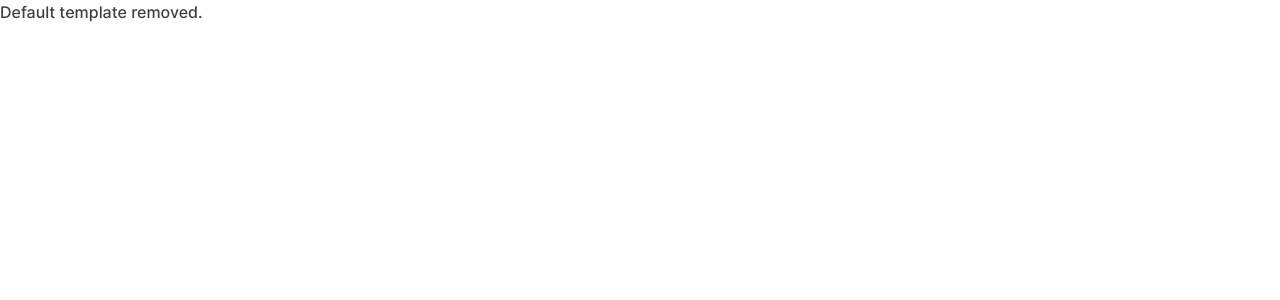
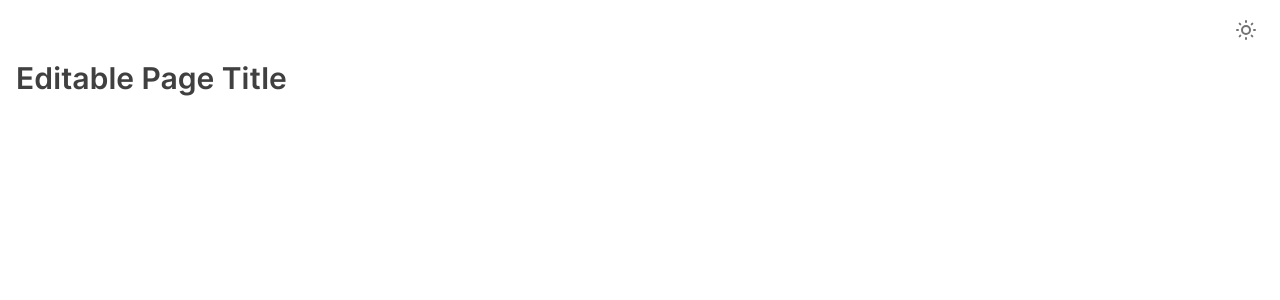
Before and after one commit to aakindel/link-library, a Next.js app: page / in a window 1280 px wide. Shown: the top 300 px of the page. Built offline with nearby package versions, Linux system fonts and the light colour scheme.

Commit message:
add contenteditable page title

```diff
--- /dev/null
+++ b/app/PageTitle.tsx
@@ -0,0 +1,26 @@
+"use client";
+
+import React, { useState } from "react";
+import ContentEditable from "@/components/ContentEditable";
+
+export const PageTitle = () => {
+  const defaultPageTitle = "Editable Page Title";
+  const [, setPageTitle] = useState(defaultPageTitle);
+  const [pageTitleClone] = useState(defaultPageTitle);
+
+  return (
+    <ContentEditable
+      className="mb-10 text-3xl font-semibold"
+      placeholder="Untitled"
+      tag="h1"
+      preventNewLine
+      onInput={(event) => {
+        setPageTitle((event.target as HTMLElement).innerText);
+      }}
+    >
+      {pageTitleClone}
+    </ContentEditable>
+  );
+};
+
+export default PageTitle;
--- a/app/page.tsx
+++ b/app/page.tsx
@@ -1,10 +1,29 @@
 import type { NextPage } from "next";
+import React from "react";
+import ThemeChanger from "@/components/ThemeChanger";
+import PageTitle from "./PageTitle";
+
+export const metadata = {
+  title: "Link Library",
+  description: "A library for storing web links.",
+};
 
 const Home: NextPage = () => {
   return (
-    <main>
-      <p className="font-medium">Default template removed.</p>
-    </main>
+    <React.Fragment>
+      <main>
+        <div className="mx-auto flex h-[60px] w-full max-w-7xl flex-wrap items-center justify-end px-4">
+          <ul className="flex list-none items-center gap-4 sm:gap-4">
+            <li className="block">
+              <ThemeChanger />
+            </li>
+          </ul>
+        </div>
+        <div className="mx-auto min-h-[calc(100vh-60px)] max-w-7xl px-4">
+          <PageTitle />
+        </div>
+      </main>
+    </React.Fragment>
   );
 };
 
--- /dev/null
+++ b/components/ContentEditable/index.tsx
@@ -0,0 +1,87 @@
+import React from "react";
+import { cn } from "@/utils";
+
+type TagType = keyof JSX.IntrinsicElements;
+
+type ContentEditableProps = {
+  className?: string;
+  style?: React.CSSProperties;
+  tag?: TagType;
+  placeholder?: string;
+  preventNewLine?: boolean;
+  children?: JSX.Element | string;
+  onKeyDown?: (event: React.KeyboardEvent<HTMLElement>) => void;
+  onInput?: (event: React.SyntheticEvent<HTMLElement, Event>) => void;
+} & Omit<
+  React.DetailedHTMLProps<React.HTMLAttributes<HTMLElement>, HTMLElement>,
+  keyof React.SVGProps<SVGSymbolElement>
+>;
+
+const ContentEditable = ({
+  className = "",
+  style = {},
+  tag = "div",
+  placeholder = "",
+  preventNewLine = false,
+  children,
+  onKeyDown,
+  onInput,
+  ...props
+}: ContentEditableProps) => {
+  /* empties out contenteditable if it only contains <br> tag
+     (so that placeholder will show up); e.g. if you type 'x',
+     press ENTER, then CMD + A & BACKSPACE, a <br> tag is left */
+  const removeBreakTag = (event: React.SyntheticEvent) => {
+    if ((event.target as HTMLElement).innerHTML.trim() === "<br>") {
+      (event.target as HTMLElement).innerText = "";
+    }
+  };
+
+  const preventEnterKey = (e: React.KeyboardEvent<HTMLElement>) => {
+    if (e.key === "Enter") {
+      e.preventDefault();
+    }
+  };
+
+  const Tag = (() => {
+    return tag;
+  })() as TagType;
+
+  return (
+    <Tag
+      contentEditable
+      suppressContentEditableWarning
+      spellCheck="false"
+      onPaste={(event) => {
+        // if preventNewLine, prevent multi-line strings from being pasted
+        if (
+          preventNewLine &&
+          JSON.stringify(event.clipboardData.getData("Text")).includes("\\n")
+        ) {
+          event.preventDefault();
+        }
+      }}
+      onKeyDown={(event) => {
+        onKeyDown && onKeyDown(event as React.KeyboardEvent<HTMLElement>);
+        preventNewLine &&
+          preventEnterKey(event as React.KeyboardEvent<HTMLElement>);
+      }}
+      onInput={(event) => {
+        onInput && onInput(event as React.SyntheticEvent<HTMLElement, Event>);
+        removeBreakTag(event as React.SyntheticEvent<HTMLElement, Event>);
+      }}
+      placeholder={placeholder}
+      className={cn(
+        /* https://stackoverflow.com/a/61659129 : show contenteditable placeholder */
+        "block text-neutral-700 empty:before:pointer-events-none empty:before:text-neutral-400 empty:before:content-[attr(placeholder)] focus:outline-none dark:text-neutral-300 empty:before:dark:text-neutral-600",
+        className
+      )}
+      style={{ ...style }}
+      {...props}
+    >
+      {children}
+    </Tag>
+  );
+};
+
+export default ContentEditable;
```
